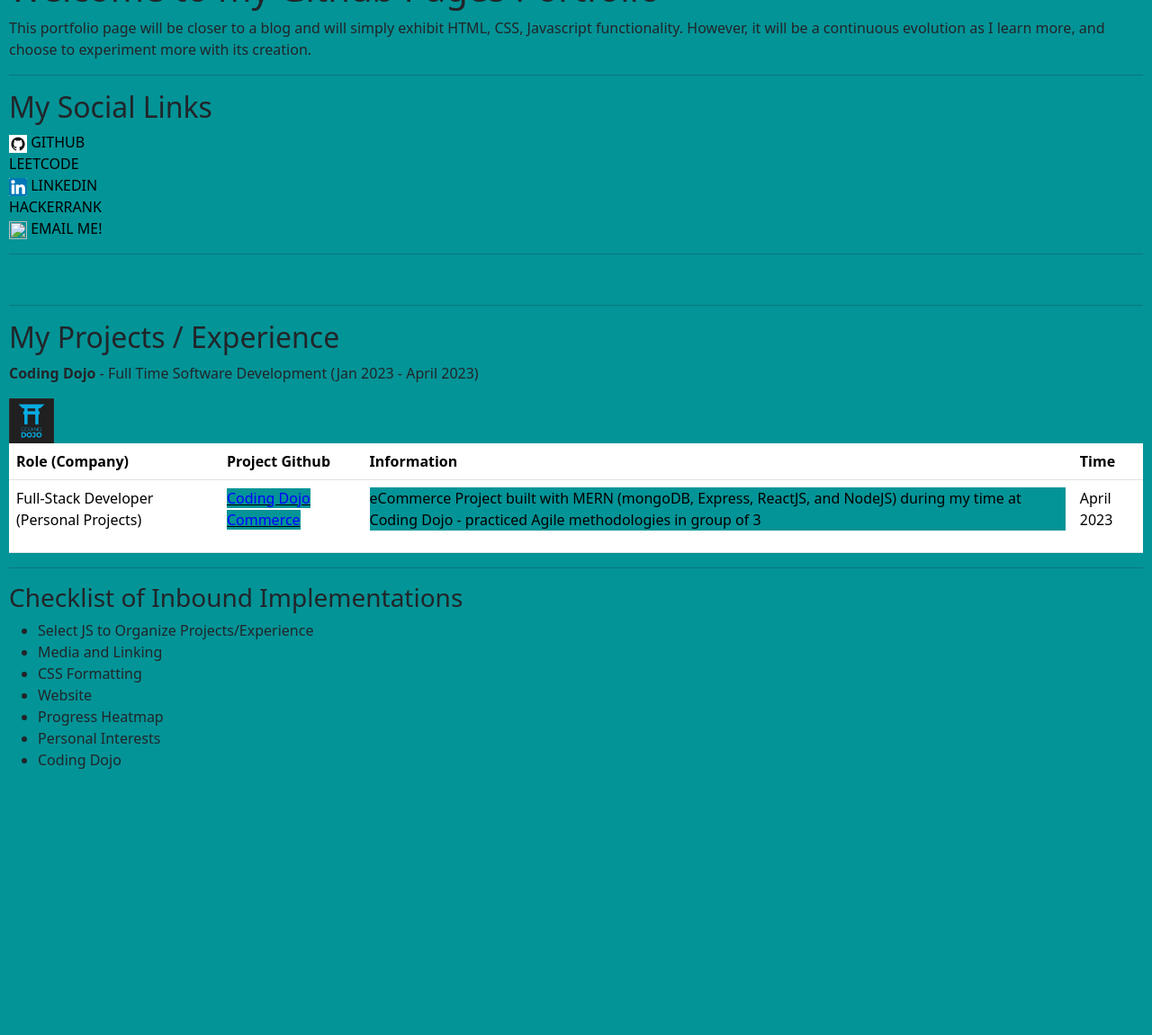
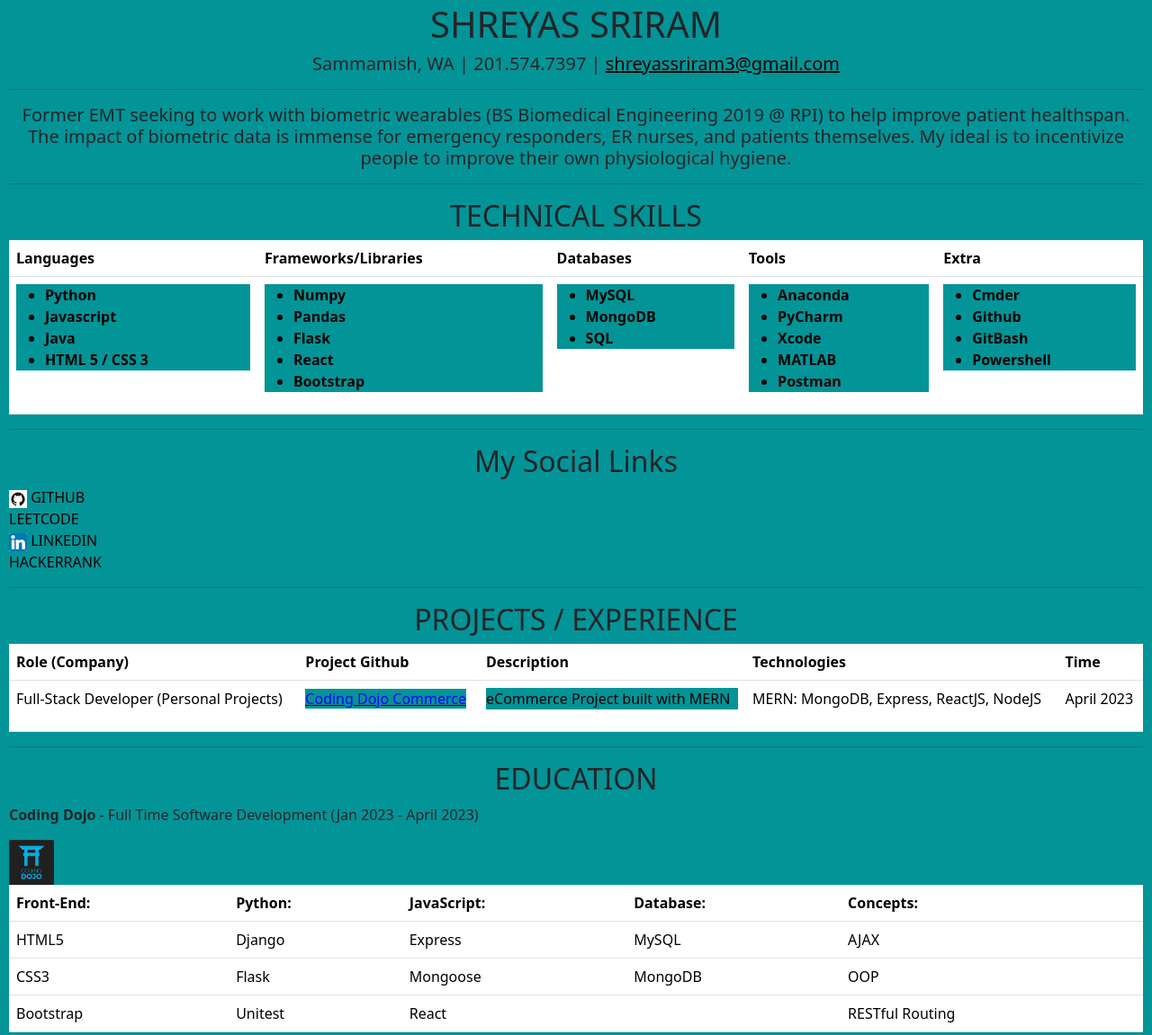
Before and after one commit to codesbyshrey/codesbyshrey.github.io, a plain HTML site: page index.html in a window 1280 px wide. Shown: the part 47-1198 px from the top of the page at 90% size. Before the commit the page ends 930 px from the top, so only its background shows below. Drawn offline with nearby package versions, Linux system fonts and the light colour scheme.

Commit message:
Resume Flat

```diff
--- a/css/index.css
+++ b/css/index.css
@@ -9,12 +9,15 @@
 main {
     background-color: #039497;
     padding: 10px;
-
+}
+.email {
+    color: black;
 }
 
 .socialink {
     color: black;
     text-decoration: none;
+    display: inline;
 }
 .projectlink {
     color: blue;
--- a/index.html
+++ b/index.html
@@ -7,18 +7,74 @@
      <link rel="stylesheet" href="./css/index.css">
      <link href="https://cdn.jsdelivr.net/npm/bootstrap@5.3.0-alpha3/dist/css/bootstrap.min.css" rel="stylesheet"
           integrity="sha384-KK94CHFLLe+nY2dmCWGMq91rCGa5gtU4mk92HdvYe+M/SXH301p5ILy+dN9+nJOZ" crossorigin="anonymous">
-     <title> @codesbyshrey </title>
+     <title> Shreyas Sriram @codesbyshrey </title>
 </head>
 <body>
+     <div>
+          <p class="text-center"> THIS PAGE IS STILL UNDER DEVELOPMENT AS A REACT-BASED PORTFOLIO IS INBOUND</p>
+     </div>
      <main>
           <!-- <article> Article </article>
           <figure> Figure </figure> -->
-          <h1> Welcome to my Github Pages Portfolio </h1>
-          <p> This portfolio page will be closer to a blog and will simply exhibit HTML, CSS, Javascript functionality.
-               However, it will be a continuous evolution as I learn more, and choose to experiment more with its
-               creation. </p>
+          <h1 class="text-center"> SHREYAS SRIRAM </h1>
+          <h5 class="text-center"> Sammamish, WA | 201.574.7397 | <a class="email" href="mailto:shreyassriram3@gmail.com" target="blank"> shreyassriram3@gmail.com </a> <hr/>
+          <p class="text-center"> Former EMT seeking to work with biometric wearables (BS Biomedical Engineering 2019 @ RPI) to help improve patient healthspan. The impact of biometric data is immense for emergency responders, ER nurses, and patients themselves. My ideal is to incentivize people to improve their own physiological hygiene. </br>
           <hr>
-          <h2> My Social Links </h2>
+          <h2 class="text-center"> TECHNICAL SKILLS</h2>
+          <table class="table">
+               <tr>
+                    <th> Languages </th>
+                    <th> Frameworks/Libraries </th>
+                    <th> Databases </th>
+                    <th> Tools </th>
+                    <th> Extra</th>
+               </tr>
+               <tr>
+                    <th>
+                         <ul>
+                              <li> Python</li>
+                              <li> Javascript</li>
+                              <li> Java </li>
+                              <li> HTML 5 / CSS 3</li>
+                         </ul>
+                    </th>
+                    <th>
+                         <ul>
+                              <li>Numpy</li>
+                              <li> Pandas</li>
+                              <li> Flask </li>
+                              <li> React</li>
+                              <li> Bootstrap</li>
+                         </ul>
+                    </th>
+                    <th>
+                         <ul>
+                              <li> MySQL</li>
+                              <li> MongoDB</li>
+                              <li> SQL </li>
+                         </ul>
+                    </th>
+                    <th>
+                         <ul>
+                              <li> Anaconda</li>
+                              <li> PyCharm </li>
+                              <li> Xcode </li>
+                              <li> MATLAB </li>
+                              <li> Postman </li>
+                         </ul>
+                    </th>
+                    <th>
+                         <ul>
+                              <li> Cmder</li>
+                              <li> Github</li>
+                              <li> GitBash </li>
+                              <li> Powershell</li>
+                         </ul>
+                    </th>
+               </tr>
+          </table>
+          <hr>
+          <h2 class="text-center"> My Social Links </h2>
           <!-- target="_blank" in anchor tags automatically opens in new tab -->
           <img src="./images/github.jpg" height="20" width="20">
           <a class="socialink" href="https://github.com/codesbyshrey" target="_blank"> GITHUB </a> <br>
@@ -26,18 +82,15 @@
           <img src="./images/linked.jpg" height="20" width="20">
           <a class="socialink" href="https://www.linkedin.com/in/shreyas-sriram/" target="_blank"> LINKEDIN </a> <br>
           <a class="socialink" href="https://hackerrank.com/codesbyshrey" target="_blank"> HACKERRANK </a> <br>
-          <img src="./images/email.jpg" height="20" width="20">
-          <a class="socialink" href="mailto:shreyassriram3@gmail.com" target="blank"> EMAIL ME! </a>
           <!-- Maybe some kind of a select button among the other websites to click on that link? -->
-          <br /><hr><br /><hr>
-          <h2> My Projects / Experience </h2>
-          <p><strong>Coding Dojo</strong> - Full Time Software Development (Jan 2023 - April 2023) </p>
-          <img src="./images/dojo.jpg" width="50">
+          <hr>
+          <h2 class="text-center"> PROJECTS / EXPERIENCE  </h2>
           <table class="table table-3">
                <tr>
                     <th> Role (Company)</th>
                     <th> Project Github </th>
-                    <th> Information </th>
+                    <th> Description </th>
+                    <th> Technologies </th>
                     <th> Time </th>
                </tr>
                <tr>
@@ -45,12 +98,47 @@
                     <td> <a class="projectlink" href="https://github.com/codesbyshrey/CodingDojoCommerce"> Coding Dojo
                               Commerce</a></td>
                     <td>
-                         <p> eCommerce Project built with MERN (mongoDB, Express, ReactJS, and NodeJS) during my time at
-                              Coding Dojo - practiced Agile methodologies in group of 3 </p>
+                         <p> eCommerce Project built with MERN</p>
                     </td>
+                    <td> MERN: MongoDB, Express, ReactJS, NodeJS</td>
                     <td> April 2023</td>
                </tr>
           </table>
+          <hr>
+          <h2 class="text-center"> EDUCATION </h2>
+          <div>
+               <p><strong>Coding Dojo</strong> - Full Time Software Development (Jan 2023 - April 2023) </p> <img src="./images/dojo.jpg" width="50">
+               <table class="table">
+                    <tr>
+                         <th>Front-End:</th>
+                         <th>Python:</th>
+                         <th>JavaScript:</th>
+                         <th>Database:</th>
+                         <th>Concepts:</th>
+                    </tr>
+                    <tr>
+                         <td>HTML5</td>
+                         <td>Django</td>
+                         <td>Express</td>
+                         <td>MySQL</td>
+                         <td>AJAX</td>
+                    </tr>
+                    <tr>
+                         <td>CSS3</td>
+                         <td>Flask</td>
+                         <td>Mongoose</td>
+                         <td>MongoDB</td>
+                         <td>OOP</td>
+                    </tr>
+                    <tr>
+                         <td>Bootstrap</td>
+                         <td>Unitest</td>
+                         <td>React</td>
+                         <td> </td>
+                         <td>RESTful Routing</td>
+                    </tr>
+               </table>
+          </div>
           <hr>
           <!-- Add a link for the codingdojo page on the website -->
           <!-- Make CodingDojo a Link to the website -->
```
